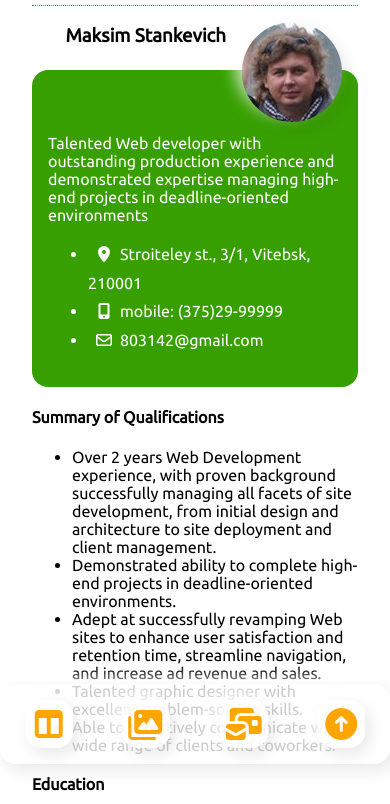
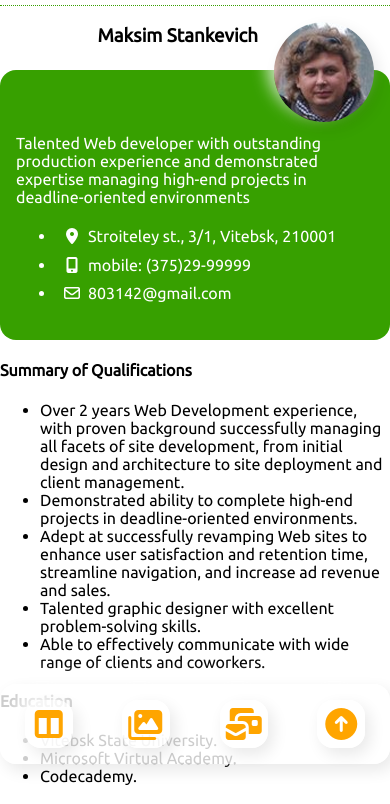
Before and after one commit to 803142/rsschool-cv, a plain HTML site: page index.html in a window 390 px wide. Shown: the part 80-884 px from the top of the page. Drawn offline with Linux system fonts and the light colour scheme.

Commit message:
fix: fixed mobile view

```diff
--- a/assets/css/style.css
+++ b/assets/css/style.css
@@ -124,9 +124,6 @@ li>.fas, li>.far {
   border-radius: 1rem;
 }
 @media (max-width: 1096px) {
-  .wrapper {
-    margin: 1rem;
-  }
   .nav-menu_ul {
 	  font-size: 2rem;
     position: fixed;
```
